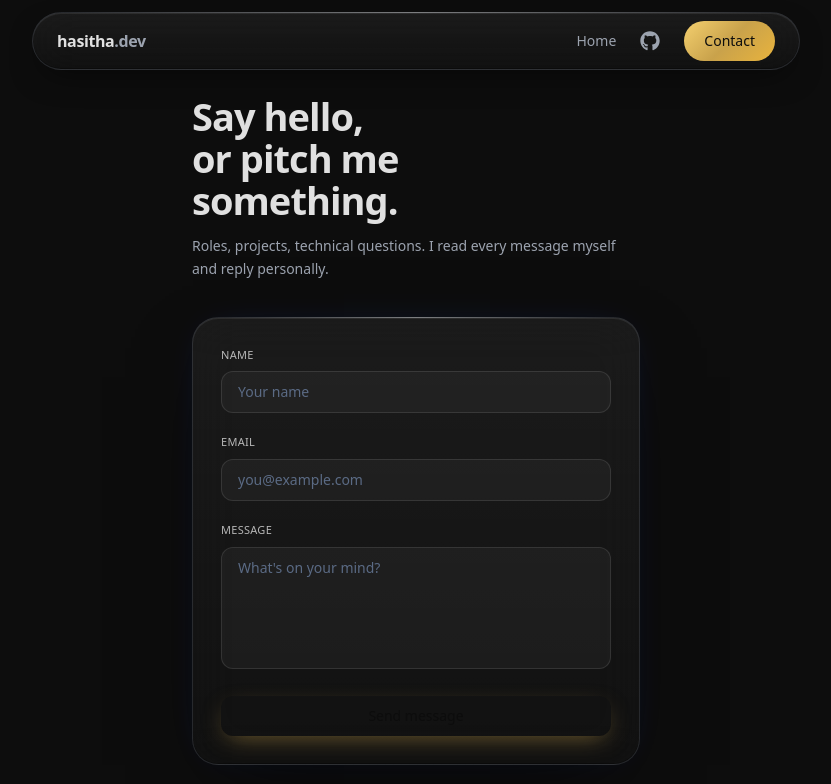
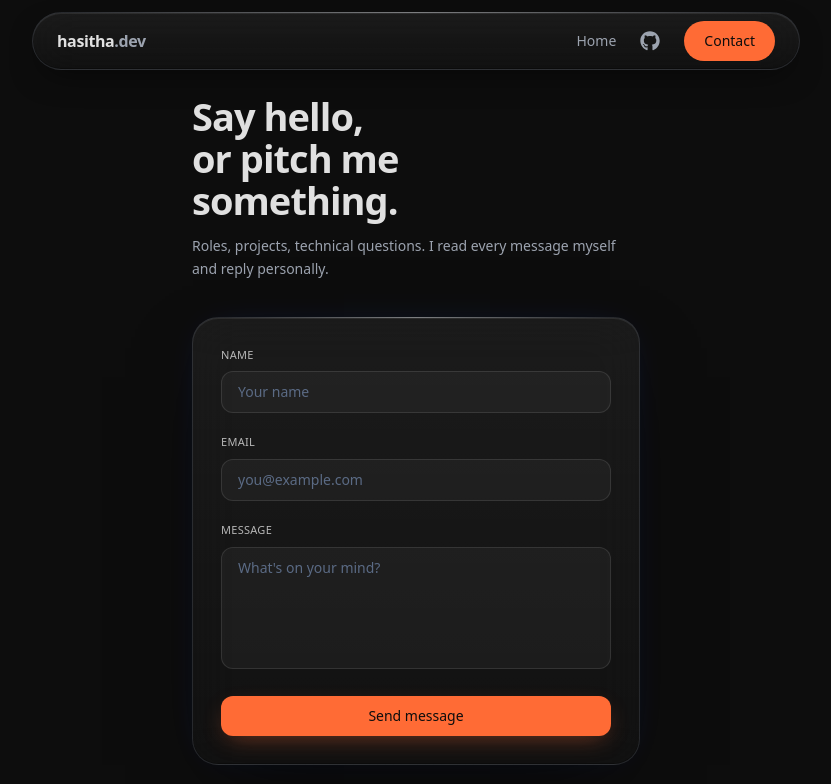
Before and after one commit to hasithaea/hasitha-dev, a Next.js app: page /contact in a window 1280 px wide. Shown: the top 784 px of the page, without its empty margins (224-1055 px from the left). Built offline with nearby package versions, Linux system fonts and the light colour scheme; no server answers.

Commit message:
refactor: update Button component with new variables (#33)

```diff
--- a/components/Button.tsx
+++ b/components/Button.tsx
@@ -3,17 +3,14 @@ import type { ComponentProps, ReactNode } from "react";
 
 type Variant = "pill" | "solid" | "link";
 
-const GOLD_GRADIENT =
-  "linear-gradient(135deg, #F4D06F 0%, #C9A24B 50%, #E8B33D 100%)";
-
 const styles: Record<Variant, string> = {
   // pill button
-  pill: "group inline-flex items-center text-sm font-medium text-bg-primary rounded-full px-5 py-2.5 transition-transform duration-300 hover:-translate-y-0.5",
+  pill: "group inline-flex items-center text-sm font-medium text-bg-primary bg-accent hover:bg-accent-hover rounded-full px-5 py-2.5 transition-all duration-300 hover:-translate-y-0.5",
   // solid bar button
   solid:
-    "w-full bg-accent-gold hover:bg-[#dab566] hover:-translate-y-0.5 active:translate-y-0 disabled:opacity-50 disabled:cursor-not-allowed disabled:hover:translate-y-0 text-bg-primary font-medium text-sm rounded-xl px-4 py-2.5 transition-all duration-200 shadow-[0_8px_24px_-8px_rgba(201,162,75,0.55)]",
+    "w-full bg-accent hover:bg-accent-hover hover:-translate-y-0.5 active:translate-y-0 disabled:opacity-50 disabled:cursor-not-allowed disabled:hover:translate-y-0 text-bg-primary font-medium text-sm rounded-xl px-4 py-2.5 transition-all duration-200 shadow-[0_8px_24px_-8px_rgba(255,107,53,0.45)]",
   // link type button
-  link: "text-sm text-text-muted hover:text-text-primary underline underline-offset-4 decoration-[#1d2c47] hover:decoration-accent-gold/60 transition-colors",
+  link: "text-sm text-text-muted hover:text-text-primary underline underline-offset-4 decoration-border-color hover:decoration-accent/60 transition-colors",
 };
 
 type Props = {
@@ -31,11 +28,10 @@ export default function Button({
   ...rest
 }: Props) {
   const cls = `${styles[variant]} ${className}`.trim();
-  const style = variant === "pill" ? { background: GOLD_GRADIENT } : undefined;
 
   if (href === undefined) {
     return (
-      <button {...rest} className={cls} style={style}>
+      <button {...rest} className={cls}>
         {children}
       </button>
     );
@@ -44,7 +40,7 @@ export default function Button({
   // Internal routes use next/link;
   if (href.startsWith("/")) {
     return (
-      <Link href={href} className={cls} style={style}>
+      <Link href={href} className={cls}>
         {children}
       </Link>
     );
@@ -57,7 +53,6 @@ export default function Button({
     <a
       href={href}
       className={cls}
-      style={style}
       target={isExternal ? "_blank" : undefined}
       rel={isExternal ? "noopener noreferrer" : undefined}
     >
```
